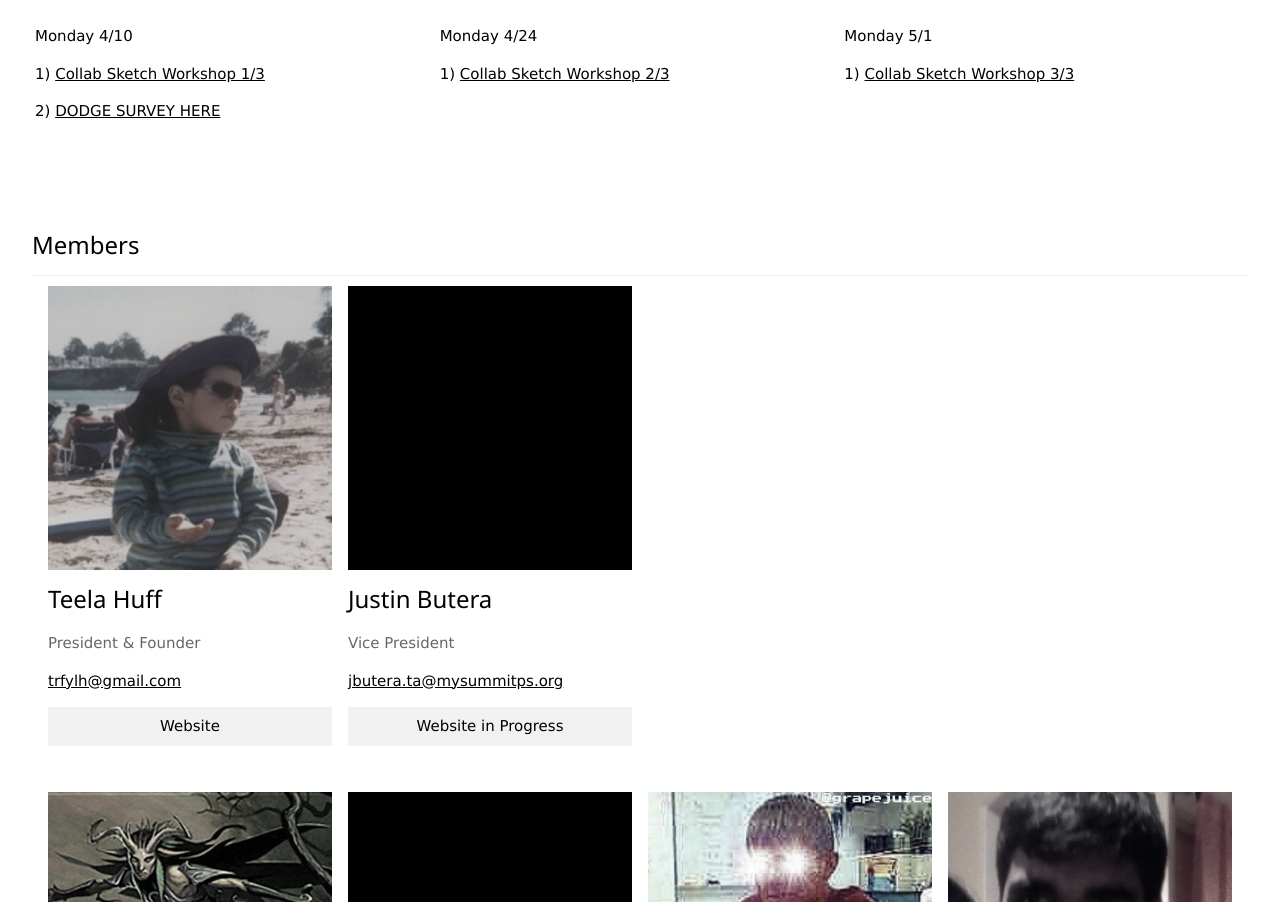
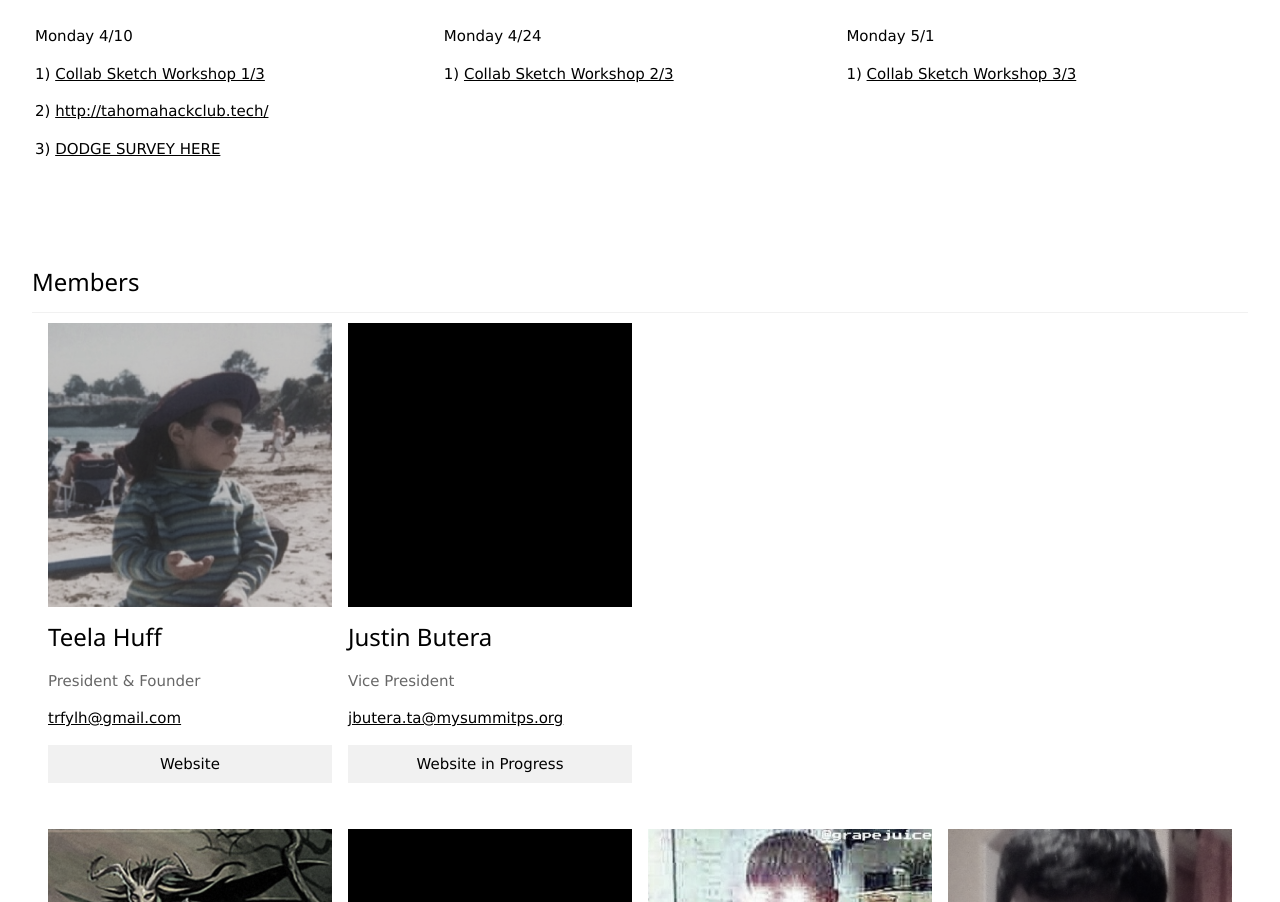
Before and after one commit to trfylh/sthackclubsite, a plain HTML site: page index.html in a window 1280 px wide. Shown: the part 1067-1969 px from the top of the page. Drawn offline with Linux system fonts and the light colour scheme.

Commit message:
new calendar

```diff
--- a/index.html
+++ b/index.html
@@ -61,7 +61,8 @@
     <td valign="top">
       <p>Monday 4/10</p>
       <p>1) <a href="https://github.com/hackclub/hackclub/tree/master/workshops/collaborative_sketch" target="_blank">Collab Sketch Workshop 1/3</a></p>
-      <p>2) <a href="https://goo.gl/forms/SIqdJT2nb2FvYr4j1" target="_blank">DODGE SURVEY HERE</a></p>
+      <p>2) <a href="http://tahomahackclub.tech/" target="_blank">http://tahomahackclub.tech/</a></p>
+      <p>3) <a href="https://goo.gl/forms/SIqdJT2nb2FvYr4j1" target="_blank">DODGE SURVEY HERE</a></p>
     <td valign="top">
       <p>Monday 4/24</p>
       <p>1) <a href="https://github.com/hackclub/hackclub/tree/master/workshops/collaborative_sketch" target="_blank">Collab Sketch Workshop 2/3</a></p>
```
